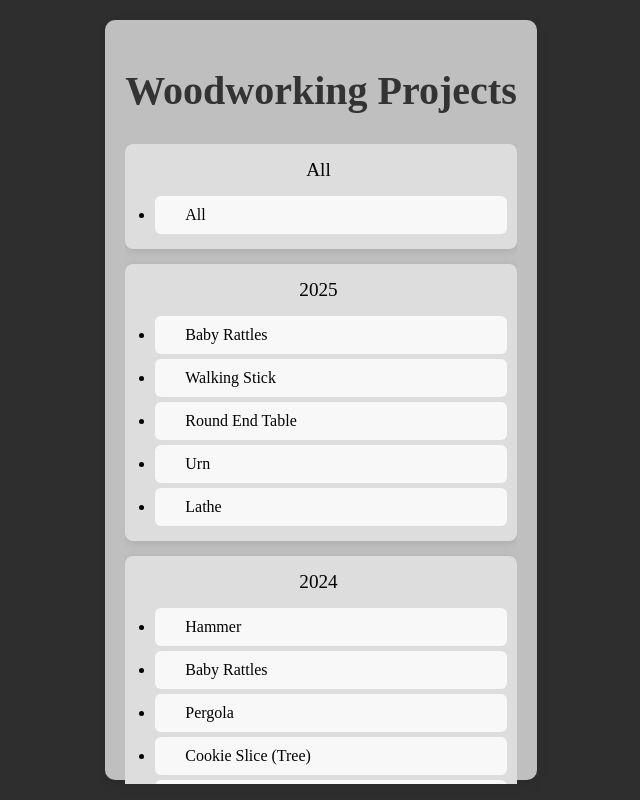
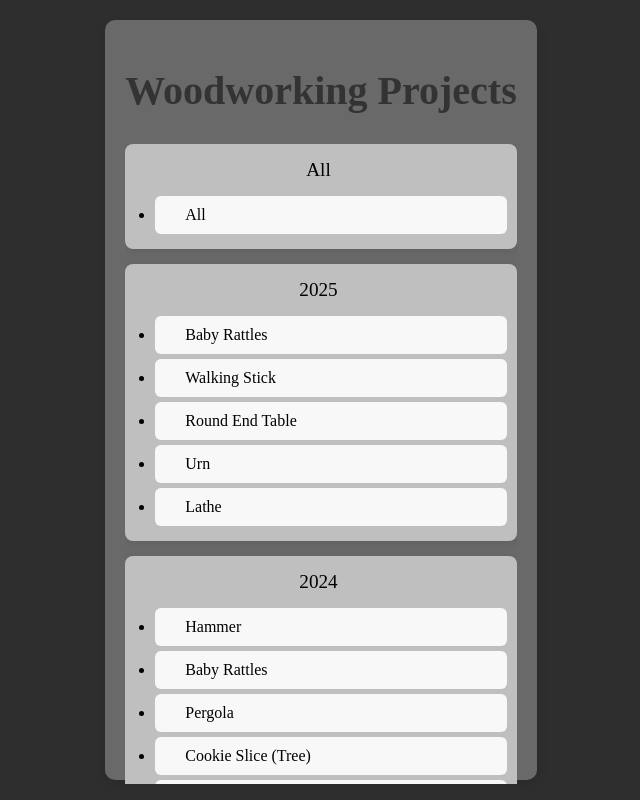
Before and after one commit to rbrock44/woodworking-projects, an Angular app: page / in a window 1280 px wide. Shown: the whole page, without its empty margins (319-959 px from the left). Built offline with nearby package versions, Linux system fonts and the light colour scheme.

Commit message:
Update app.component.scss

```diff
--- a/src/app/app.component.scss
+++ b/src/app/app.component.scss
@@ -14,7 +14,7 @@
   max-height: 90vh;
   margin: 0 auto;
   padding: 20px;
-  background-color: #bfbfbf;
+  background-color: dimgrey;
   border-radius: 10px;
   box-shadow: 0 4px 12px rgba(0, 0, 0, 0.1);
 }
@@ -42,7 +42,7 @@
   margin-bottom: 15px;
   font-size: 1.2rem;
   padding: 10px;
-  background-color: #dddddd;
+  background-color: #bfbfbf;
   border-radius: 8px;
   transition: background-color 0.3s ease;
   box-shadow: 0 2px 8px rgba(0, 0, 0, 0.1);
```
